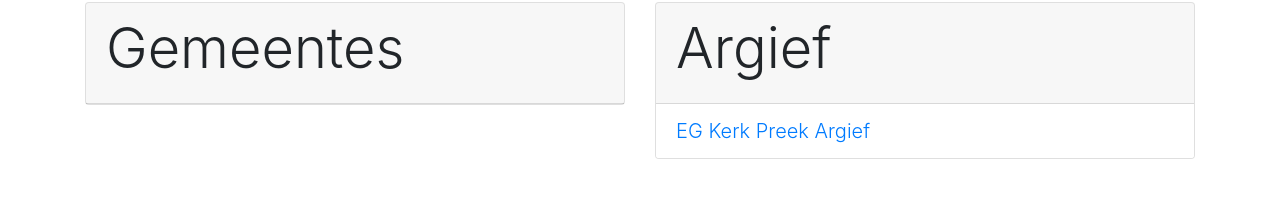
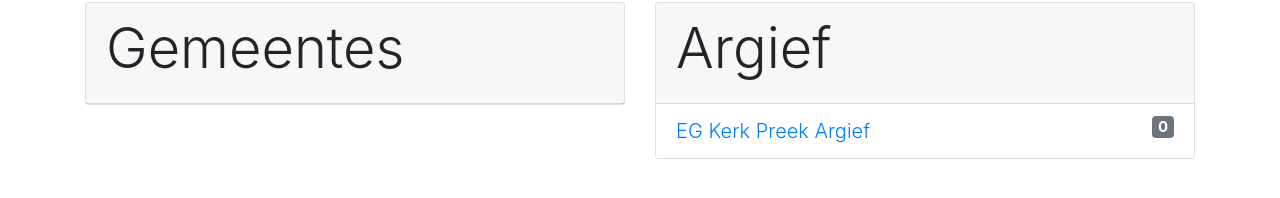
Before and after one commit to MrTwister96/special-broccoli, a Django app: page / in a window 1280 px wide. Shown: the part 358-556 px from the top of the page. Run offline with Django 3.2, Linux system fonts and the light colour scheme; data that the repository does not hold is empty; some libraries are stand-ins or nearby versions.

Commit message:
Added Preek Count on home page

```diff
--- a/genesis/frontend/templates/home.html
+++ b/genesis/frontend/templates/home.html
@@ -36,6 +36,7 @@
             <ul class="list-group list-group-flush">
                 <li class="list-group-item lead">
                     <a href="{% url 'argief' %}">EG Kerk Preek Argief</a>
+                    <span class="badge badge-secondary float-right">{{ context.preek_count }}</span>
                 </li>
             </ul>
         </div>
--- a/genesis/frontend/views.py
+++ b/genesis/frontend/views.py
@@ -22,7 +22,8 @@ class HomeView(View):
     def get(self, request):
 
         context = {
-            'gemeentes': Gemeente.objects.all()
+            'gemeentes': Gemeente.objects.all(),
+            'preek_count': Preek.objects.all().count()
         }
 
         return render(request, self.template_name, {'context': context})
```
